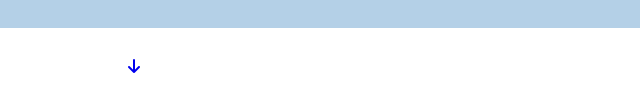
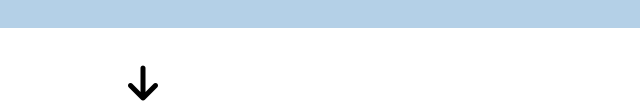
Before and after one commit to ElperdonXV/htmlcss-dropbox, a plain HTML site: page index.html in a window 1280 px wide. Shown: the part 932-1039 px from the top of the page, 0-640 px from the left. Before the commit the page ends 1009 px from the top, so only its background shows below. Drawn offline with nearby package versions, Linux system fonts and the light colour scheme.

Commit message:
work on jumbo

```diff
--- a/css/style.css
+++ b/css/style.css
@@ -153,3 +153,8 @@ html{
 .jumbo-img img{
     max-width: 100%;
 }
+
+.arrow-down{
+    font-size: 2.5em;
+    color: black;
+}
--- a/index.html
+++ b/index.html
@@ -57,7 +57,7 @@
                     </p>
                     <a class="btn" href="">Inizia la tua prova gratuita</a>
                     <p>Annulla in qualsiasi momento</p>
-                    <a href="#piani"><i class="fas fa-arrow-down"></i></a>
+                    <a class="arrow-down" href="#piani"><i class="fas fa-arrow-down"></i></a>
                 </div>
                 <div class="jumbo-img float-left relative">
                     <img src="img/jumbo.png" alt="">
```
